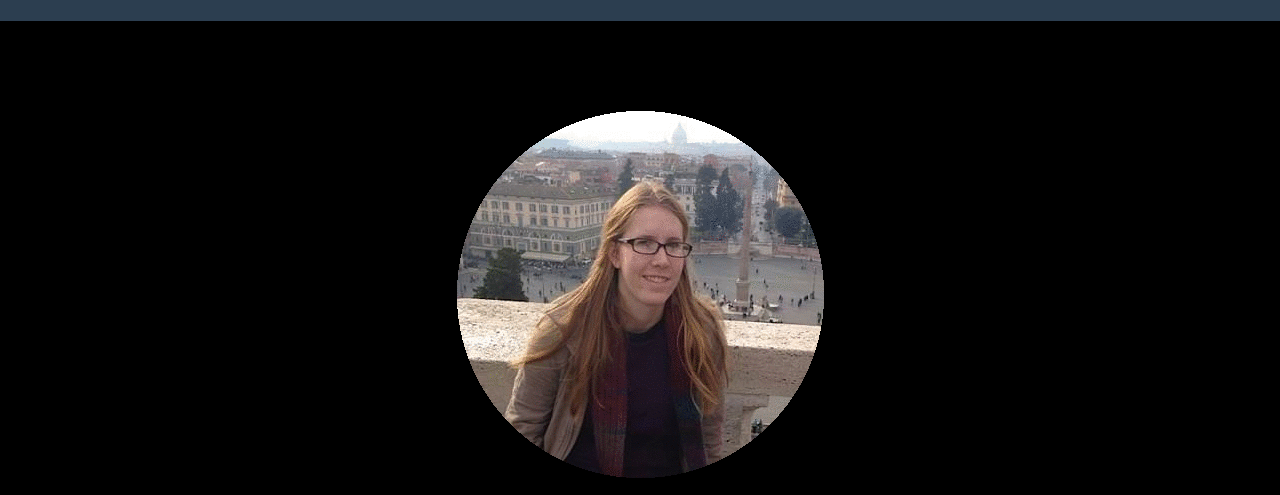
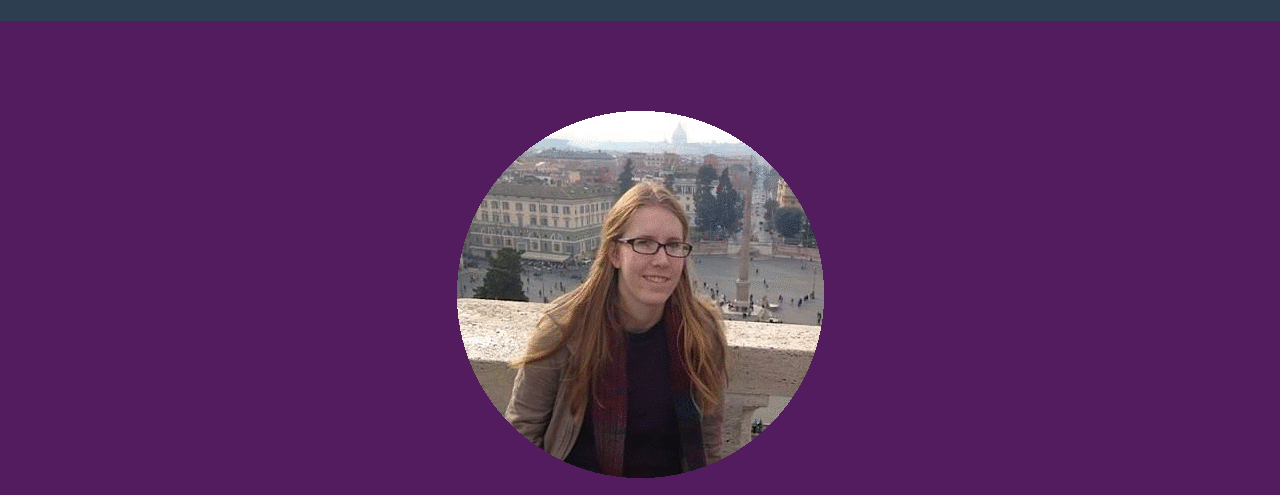
Before and after one commit to annechristy/MyPage, a plain HTML site: page index.html in a window 1280 px wide. Shown: the part 89-584 px from the top of the page. Drawn offline with nearby package versions, Linux system fonts and the light colour scheme.

Commit message:
trying dark purple

```diff
--- a/css/freelancer.css
+++ b/css/freelancer.css
@@ -82,7 +82,7 @@ hr.star-primary:after {
 header {
     text-align: center;
     color: #fff;
-    background: #000; /* home screen background (behind profile pic)  was: #18bc9c*/
+    background: #531c5e; /* home screen background (behind profile pic)  was: #18bc9c*/
 }
 
 header .container {
```
